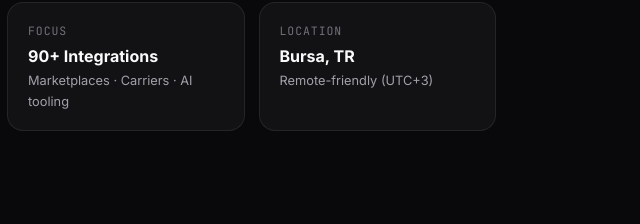
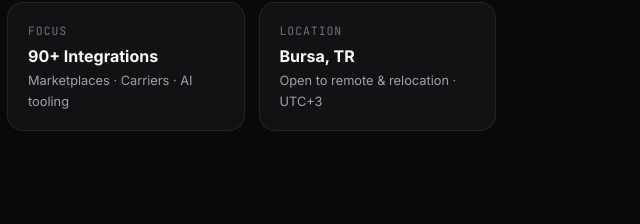
Before and after one commit to ahmetbedir/ahmetbedir.github.io, a website: page index.html in a window 1280 px wide. Shown: the part 527-751 px from the top of the page, 640-1280 px from the left. Drawn offline with Linux system fonts and the light colour scheme.

Commit message:
State remote and relocation openness on the location card

```diff
--- a/index.html
+++ b/index.html
@@ -1043,7 +1043,7 @@ a {
           <div class="bento-card">
             <div class="bento-label mono">Location</div>
             <div class="bento-value">Bursa, TR</div>
-            <div class="bento-sub">Remote-friendly (UTC+3)</div>
+            <div class="bento-sub">Open to remote &amp; relocation · UTC+3</div>
           </div>
         </div>
       </header>
```
Also changed, not shown: 1 other file.
